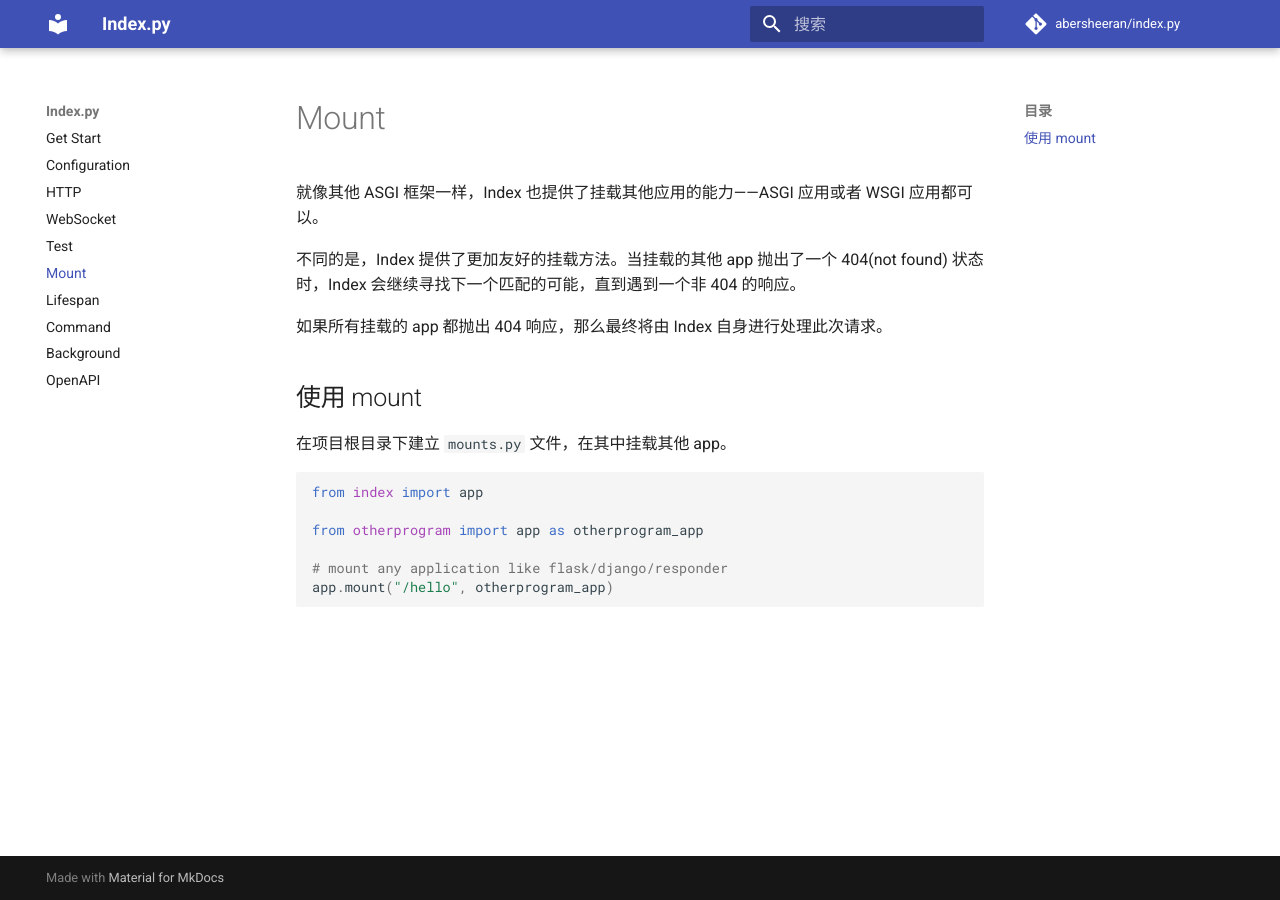
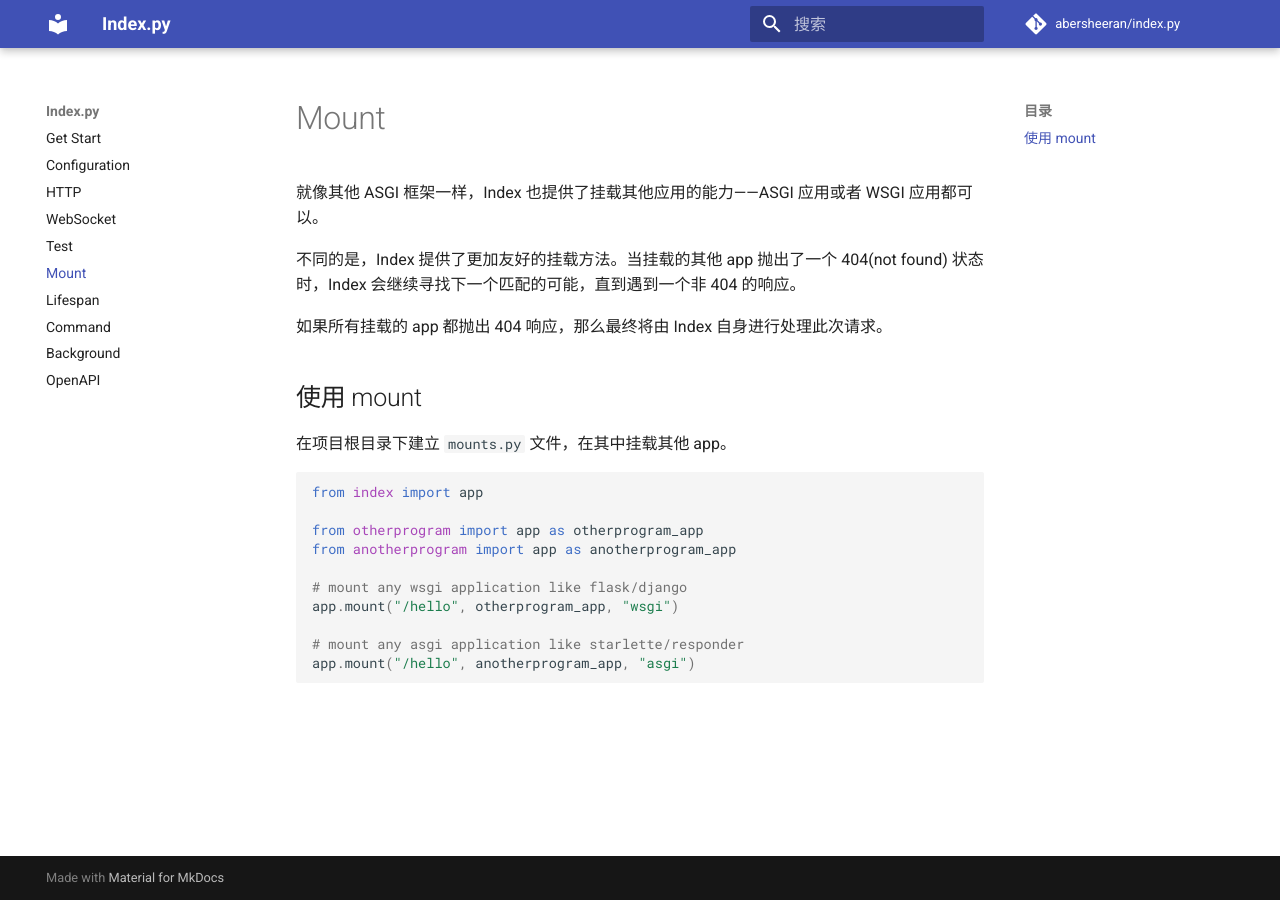
Before and after one commit to abersheeran/kui, an MkDocs documentation site: the page built from docs/mount.md, in a window 1280 px wide. Built offline with MkDocs 1.6.1 and Material for MkDocs 9.7.7, drawn with Linux system fonts in a browser that asks for light colours; comment, search, counter and statistics services are not loaded.

Commit message:
update to 0.7.4

````diff
--- a/docs/mount.md
+++ b/docs/mount.md
@@ -12,7 +12,11 @@
 from index import app
 
 from otherprogram import app as otherprogram_app
+from anotherprogram import app as anotherprogram_app
 
-# mount any application like flask/django/responder
-app.mount("/hello", otherprogram_app)
+# mount any wsgi application like flask/django
+app.mount("/hello", otherprogram_app, "wsgi")
+
+# mount any asgi application like starlette/responder
+app.mount("/hello", anotherprogram_app, "asgi")
 ```
--- a/index/__version__.py
+++ b/index/__version__.py
@@ -1,3 +1,3 @@
-VERSION = (0, 7, 3)
+VERSION = (0, 7, 4)
 
 __version__ = ".".join(map(str, VERSION))
````
Also changed, not shown: 2 other files.
